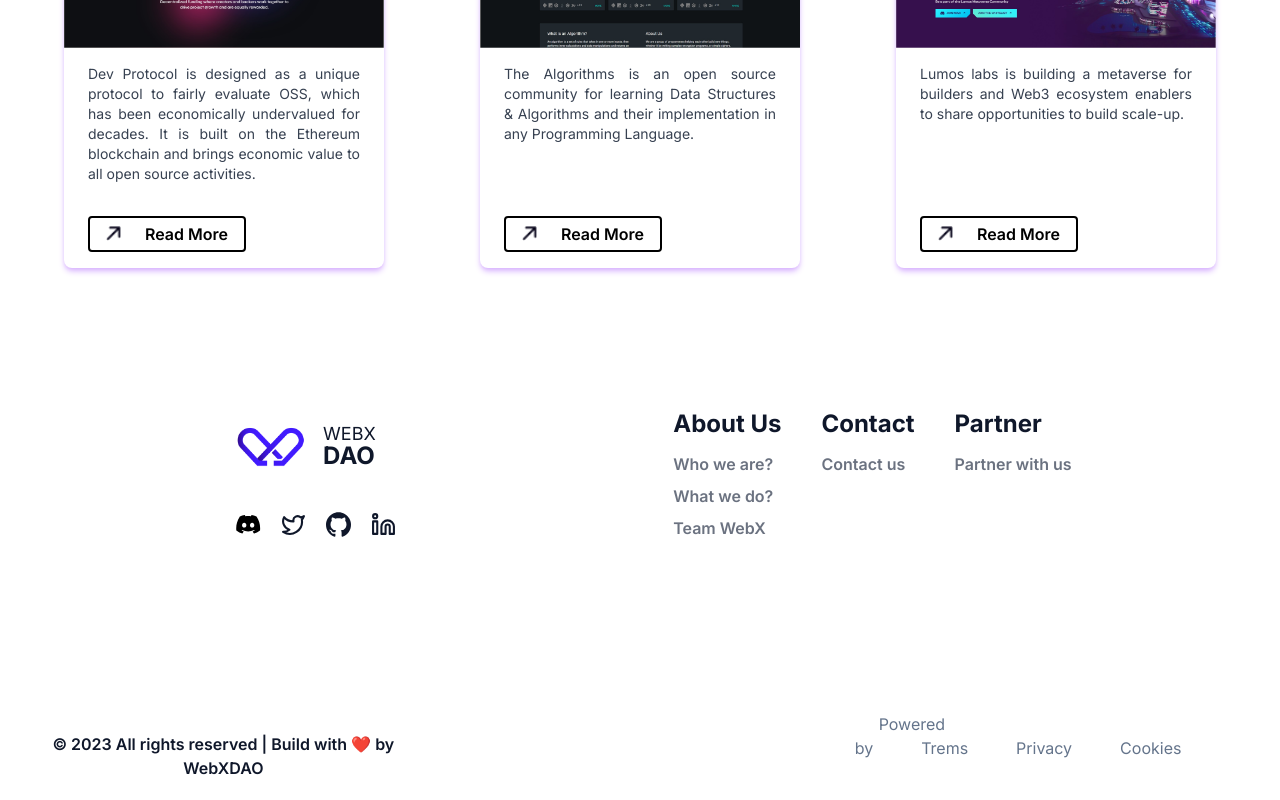
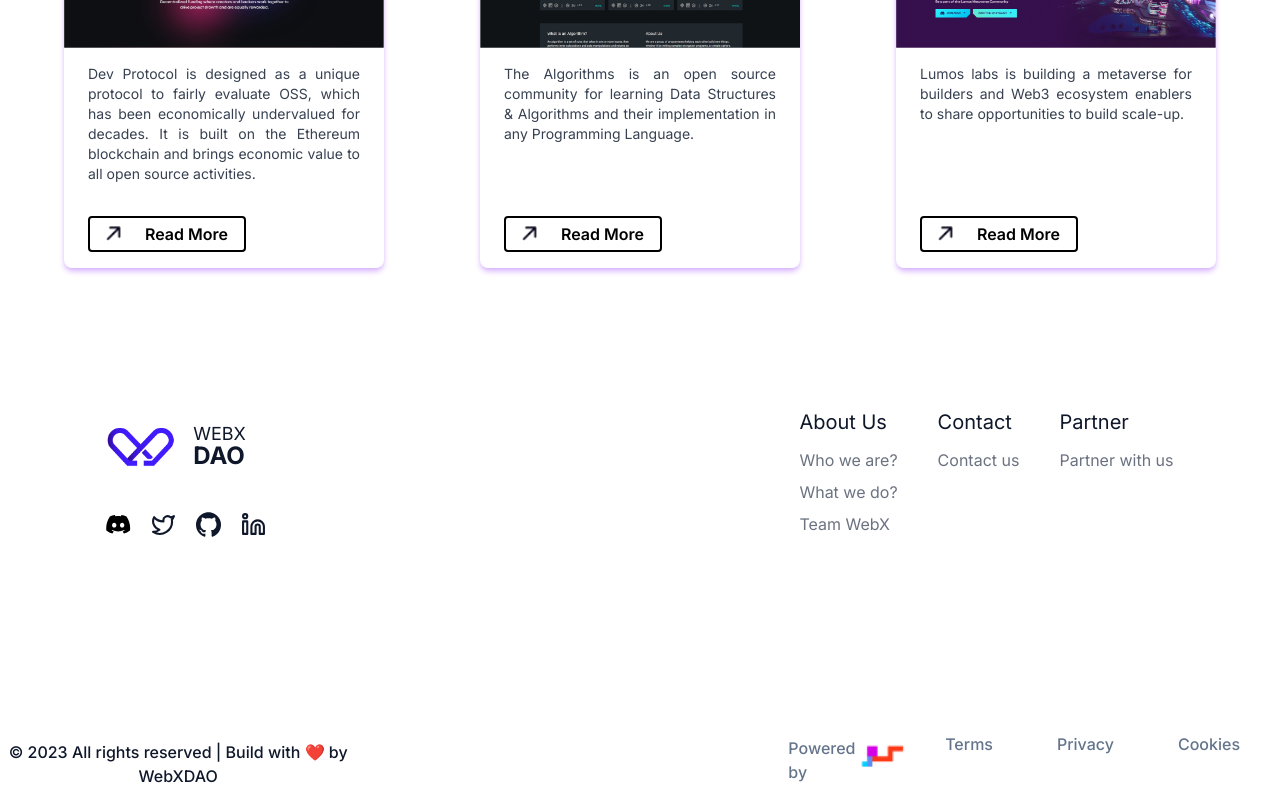
Before and after one commit to forge-dev480lo/WebXDAOhub.io, a Next.js app: page / in a window 1280 px wide. Shown: the part 1774-2574 px from the top of the page. Built offline with nearby package versions, Linux system fonts and the light colour scheme.

Commit message:
improved footer without adding redirect link  issue-345

```diff
--- a/app/page.tsx
+++ b/app/page.tsx
@@ -83,7 +83,7 @@ export default function IndexPage() {
       {/* Headline */}
       <section className="container mt-20 grid items-center justify-center gap-6 pb-8 pt-6 text-center md:py-10">
         <div className="flex max-w-[980px] flex-col items-center gap-2">
-          <h3 className="px-32 text-xl font-extrabold leading-tight tracking-tighter sm:text-2xl md:text-3xl lg:text-2xl">
+          <h3 className="inline-block bg-gradient-to-r from-indigo-700 via-purple-400 to-slate-400 bg-clip-text px-32 text-xl font-extrabold leading-tight tracking-tighter sm:text-2xl md:text-3xl lg:text-2xl">
             Become an integral part of a dynamic and vibrant network of like-minded developers
           </h3>
           <div className="mt-4 flex gap-4">
@@ -214,8 +214,8 @@ export default function IndexPage() {
         className="
       dark:bg-gradient-to-t from-violet-950 from-10% via-violet-950 via-30% to-background to-90% ..."
       >
-        <div className="h-1/2 w-full flex md:flex-row flex-col justify-around md:items-start content-center p-20">
-          <div className="p-5 ml-2 ">
+        <div className="h-1/2 w-full flex md:flex-row flex-col justify-around md:items-start content-center py-20 gap-80">
+          <div className="py-5 ">
             <ul>
               <div className="flex">
                 <p className="flex text-slate-900 dark:text-white  text-3xl pb-6 ">
@@ -270,19 +270,19 @@ export default function IndexPage() {
             </ul>
           </div>
 
-          <div className="flex">
-            <div className="p-5">
+          <div className="flex ">
+            <div className="p-5 ">
               <ul>
-                <p className="text-slate-900 dark:text-white font-bold text-2xl pb-3 select-none">
+                <p className="text-slate-900 dark:text-white font-normal text-xl pb-3 select-none">
                   About Us
                 </p>
-                <li className="text-gray-500 text-md pb-2 font-semibold cursor-pointer">
+                <li className="text-gray-500 text-base pb-2 font-normal cursor-pointer">
                   Who we are?
                 </li>
-                <li className="text-gray-500 text-md pb-2 font-semibold cursor-pointer">
+                <li className="text-gray-500 text-base pb-2 font-normal cursor-pointer">
                   What we do?
                 </li>
-                <li className="text-gray-500 text-md pb-2 font-semibold cursor-pointer">
+                <li className="text-gray-500 text-base pb-2 font-normal cursor-pointer">
                   Team WebX
                 </li>
               </ul>
@@ -290,50 +290,50 @@ export default function IndexPage() {
 
             <div className="p-5">
               <ul>
-                <p className="text-slate-900 dark:text-white font-bold text-2xl pb-3 select-none">
+                <p className="text-slate-900 dark:text-white font-normal text-xl pb-3 select-none">
                   Contact
                 </p>
-                <li className="text-gray-500 text-md pb-2 font-semibold cursor-pointer">
+                <li className="text-gray-500 text-base pb-2 font-normal cursor-pointer">
                   Contact us
                 </li>
               </ul>
             </div>
             <div className="p-5">
               <ul>
-                <p className="text-slate-900 dark:text-white font-bold text-2xl pb-3 select-none">
+                <p className="text-slate-900 dark:text-white font-normal text-xl pb-3 select-none">
                   Partner
                 </p>
 
-                <li className="text-gray-500 text-md pb-2 font-semibold cursor-pointer">
+                <li className="text-gray-500 text-base pb-2 font-normal cursor-pointer">
                   Partner with us
                 </li>
               </ul>
             </div>
           </div>
         </div>
-        <div className="flex gap-96 justify-center mt-16 ">
-          <div className=" flex flex-col  items-center text-center  p-5 ">
-            <h1 className=" text-slate-900 dark:text-white font-semibold select-none">
+        <div className="flex gap-72 justify-center mt-20 ">
+          <div className=" flex flex-col  items-center text-center  pt-4  ">
+            <h1 className=" text-slate-900 dark:text-white font-medium select-none text-base">
               © 2023 All rights reserved | Build with ❤ by{" "}
-              <span className="hover:text-blue-600 font-semibold cursor-pointer select-none">
-                WebXDAO{" "}
-              </span>
+              <span className="hover:text-blue-600  cursor-pointer select-none">WebXDAO </span>
             </h1>
           </div>
-          <div className="justify-around ml-6 text-slate-500 dark:text-white">
-            <div>
-              <a href="#" className="p-6 hover:text-blue-600 ">
+          <div className=" text-slate-500 dark:text-white text-base font-medium pl-36">
+            <div className="flex  ">
+              <div className="pt-3  flex ">
                 Powered by
-              </a>
-              <a href="#" className="p-6 hover:text-blue-600">
-                Trems
-              </a>
-              <a href="#" className="p-6 hover:text-blue-600">
-                Privacy
-              </a>
-              <a href="#" className="p-6 hover:text-blue-600">
-                Cookies
-              </a>
+                <img src="Footlogo1.png" alt="logo_image" className=" -mt-2" />
+                <img src="Footlogo2.png" alt="logo_image" className=" h-6 " />
+              </div>
+              <div className="p-2">
+                <a className=" hover:text-blue-600 px-8">Terms</a>
+                <a href="#" className="px-8 hover:text-blue-600">
+                  Privacy
+                </a>
+                <a href="#" className="px-8 hover:text-blue-600">
+                  Cookies
+                </a>
+              </div>
             </div>
           </div>
         </div>
```
Also changed, not shown: public/Footlogo1.png (added), public/Footlogo2.png (added).
